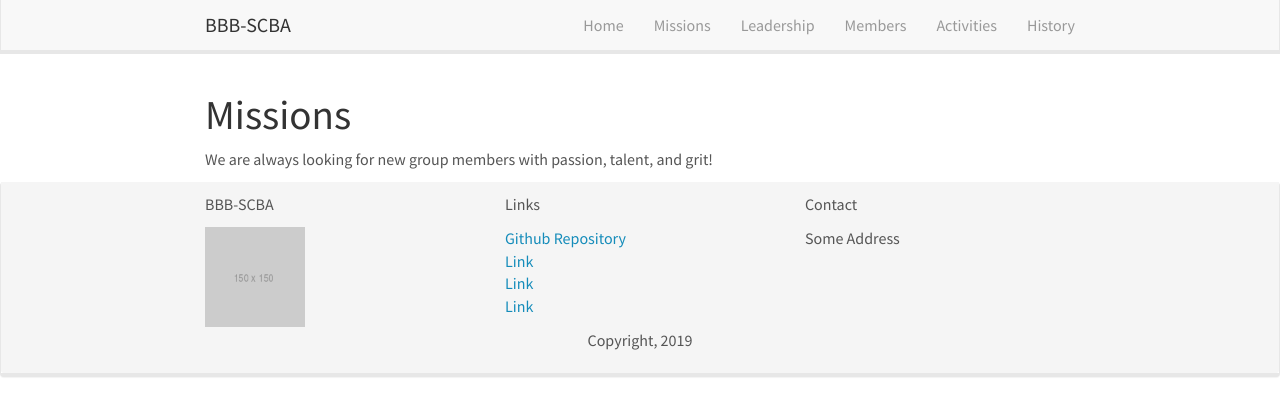
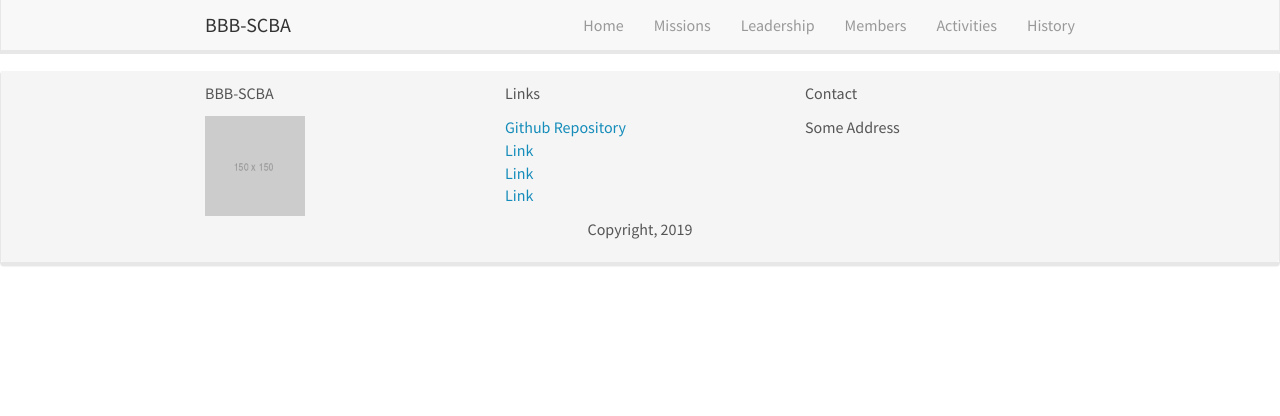
Before and after one commit to bbb-scba/bbb-scba.github.io, a Jekyll site: the page built from _pages/missions.md, in a window 1280 px wide. Shown: the top 416 px of the page. Built offline with Jekyll 4.4.1, drawn with Linux system fonts in a browser that asks for light colours; nearby versions of some CDN libraries.

Commit message:
Update missions.md

```diff
--- a/_pages/missions.md
+++ b/_pages/missions.md
@@ -5,7 +5,3 @@ excerpt: "RT2 Lab -- Missions"
 sitemap: false
 permalink: /missions
 ---
-
-# Missions
-
-We are always looking for new group members with passion, talent, and grit!
```
